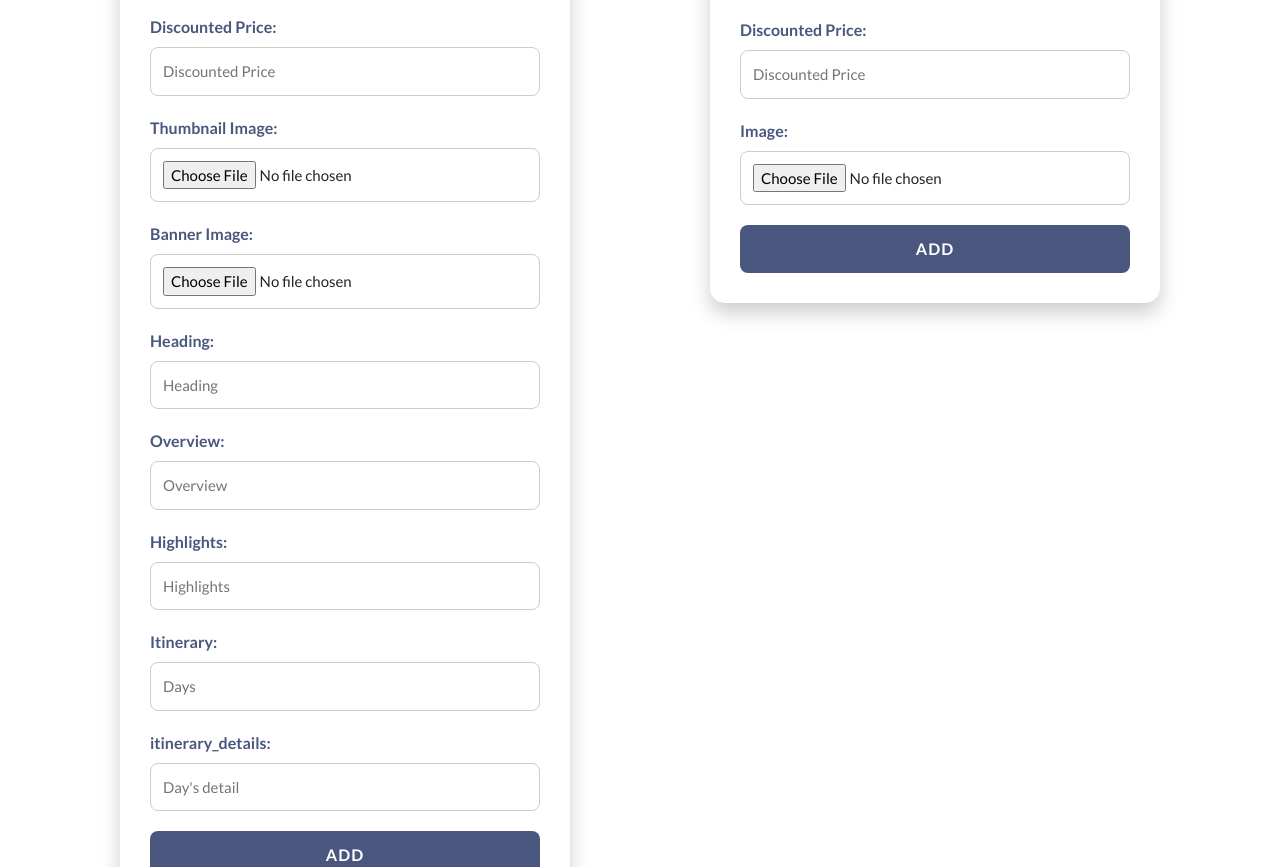
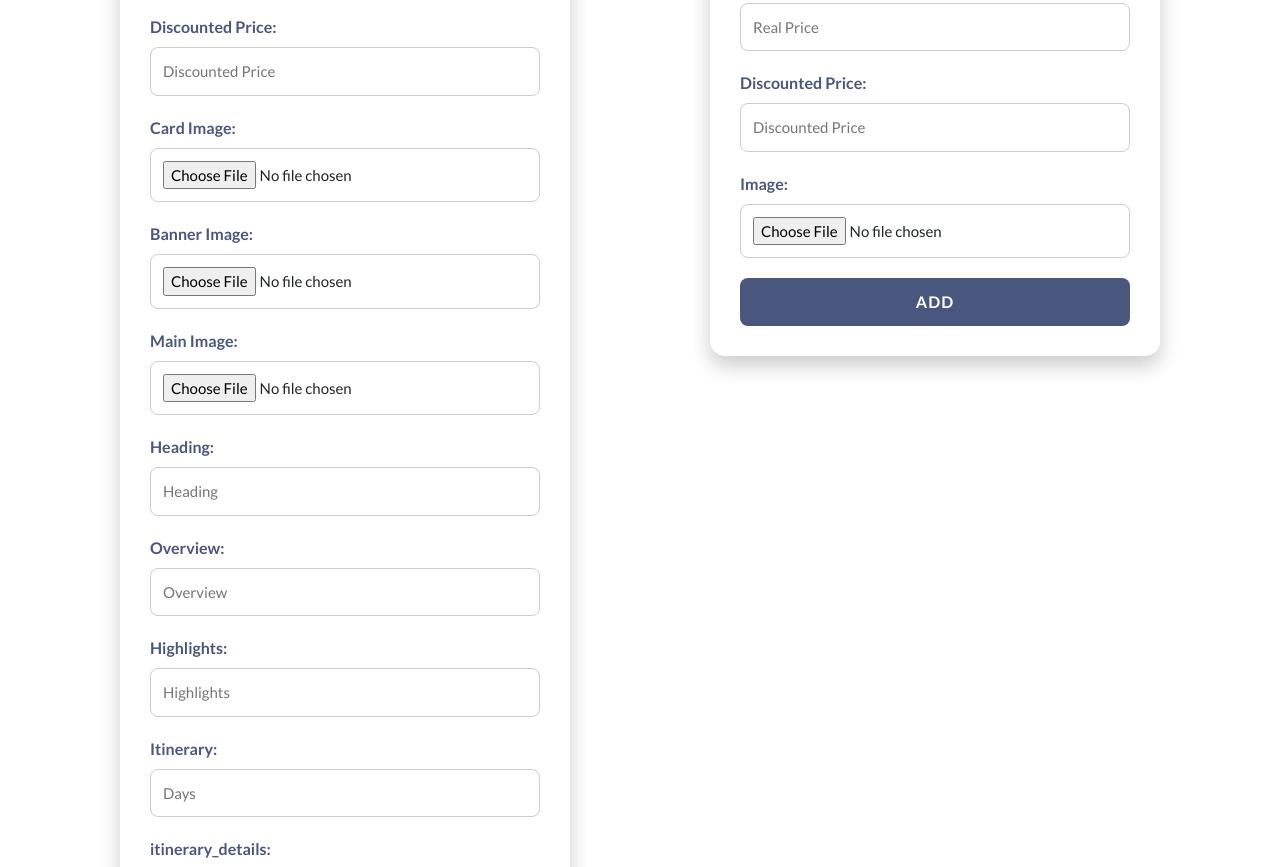
Before and after one commit to Mayanknayal01/Travel_Uttarakhand, a React (Create React App) app in the folder frontend/: page /admin-dashboard in a window 1280 px wide. Shown: the part 1319-2186 px from the top of the page. Built offline with nearby package versions, Linux system fonts and the light colour scheme.

Commit message:
add new image now

```diff
--- a/frontend/src/assets/assets.js
+++ b/frontend/src/assets/assets.js
@@ -68,7 +68,6 @@ export const itinerary_elements = {
   meals,
   season,
   type,
-  Second_img,
 }
 
 export const itinerary_items = [
--- a/frontend/src/components/AddTrack/AddTrack.jsx
+++ b/frontend/src/components/AddTrack/AddTrack.jsx
@@ -16,6 +16,7 @@ const AddTrack = () => {
     discountedPrice: "",
     banner: null,
     heading: "",
+    mainImage: null,
     image: null,
     overview: "",
     highlight: "",
@@ -56,6 +57,7 @@ const AddTrack = () => {
     const trekdetails = new FormData();
 
     trekdetails.append("name", formData.name);
+    trekdetails.append("mainImage", formData.mainImage);
     trekdetails.append("duration", formData.duration);
     trekdetails.append("difficulty", formData.difficulty);
     trekdetails.append("altitude", formData.altitude);
@@ -205,7 +207,7 @@ const AddTrack = () => {
                 onChange={handleChange}
                 required
               />
-              <label htmlFor="image">Thumbnail Image: </label>
+              <label htmlFor="image">Card Image: </label>
               <input
                 type="file"
                 accept="image/*"
@@ -223,6 +225,16 @@ const AddTrack = () => {
                 name="banner"
                 onChange={handleFileChange}
                 id="banner"
+                required
+              />
+              <label htmlFor="mainImage">Main Image: </label>
+              <input
+                type="file"
+                accept="image/*"
+                placeholder="Main Image"
+                name="mainImage"
+                onChange={handleFileChange}
+                id="mainImage"
                 required
               />
               <label htmlFor="heading">Heading: </label>
--- a/frontend/src/components/data_trek_homestays/treks_itinerary_data.jsx
+++ b/frontend/src/components/data_trek_homestays/treks_itinerary_data.jsx
@@ -1,8 +1,8 @@
 import React, {useState} from 'react';
-import { itinerary_elements, itinerary_items } from '../../assets/assets';
+import { itinerary_elements } from '../../assets/assets';
 
 
-const TreksData = ({id, banner, name, heading, duration, difficulty, altitude, distance, transportation, meals, season, type, overview, toggle_heading, days_detail, highlights
+const TreksData = ({id, banner, name, heading, mainImage, duration, difficulty, altitude, distance, transportation, meals, season, type, overview, toggle_heading, days_detail, highlights
 }) => {
 
     const [isExpanded, setIsExpanded] = useState(false);
@@ -68,7 +68,7 @@ const TreksData = ({id, banner, name, heading, duration, difficulty, altitude, d
                         </div>
                     </div>
                     <div className="itinerary_pic">
-                        <img src={itinerary_elements.Second_img} alt={itinerary_items.trek_name} />
+                        <img src={mainImage} alt="trek name" />
                     </div>
                 </div>
             </div>
--- a/frontend/src/pages/Itinerary/TrekItinerary.jsx
+++ b/frontend/src/pages/Itinerary/TrekItinerary.jsx
@@ -40,6 +40,7 @@ const TrekItinerary = () => {
                         <TreksData
                         key={trekDetails.id}
                         id={trekDetails.id}
+                        mainImage={trekDetails.mainImage}
                         banner={trekDetails.banner}
                         trek_name={trekDetails.name}
                         heading={trekDetails.heading}
```
